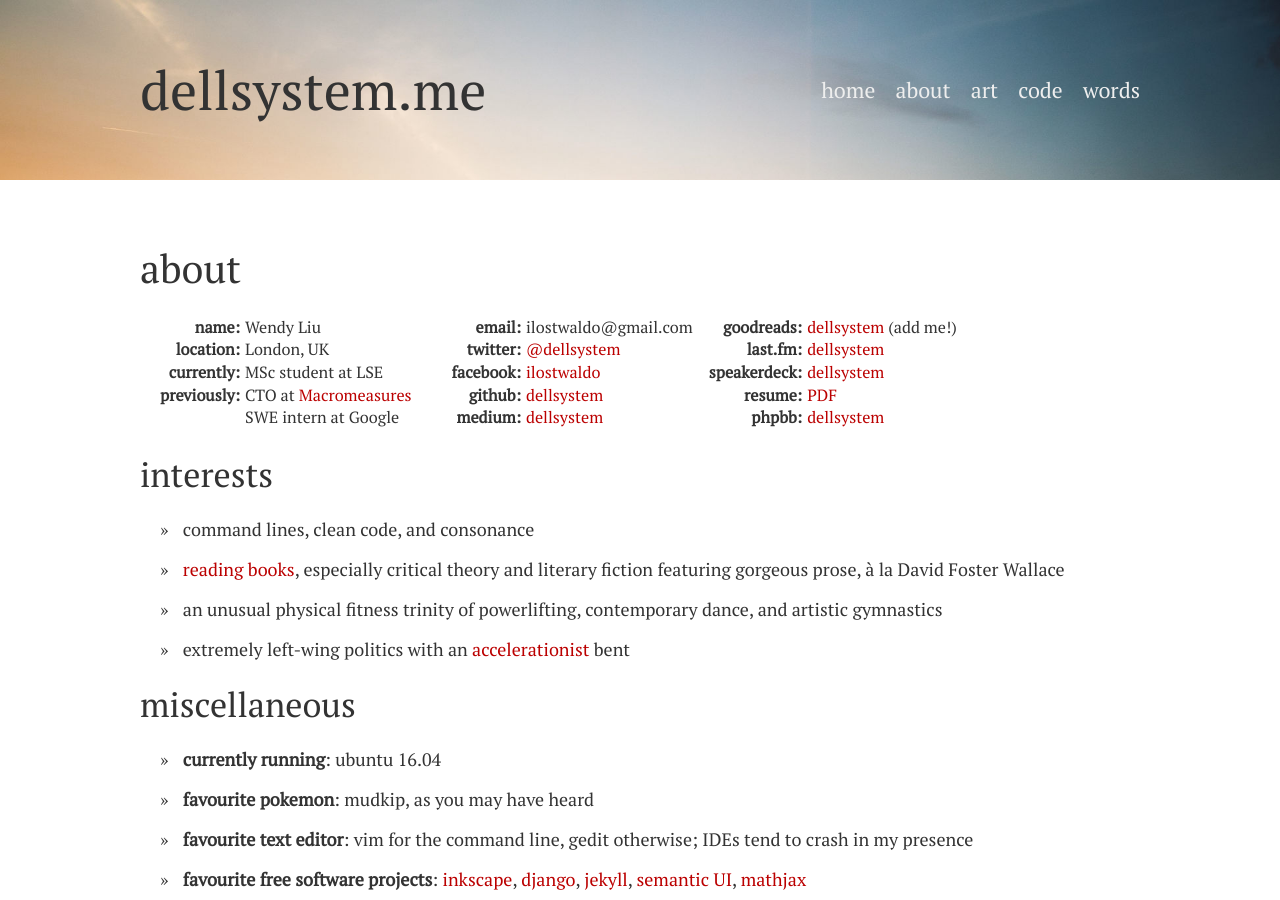
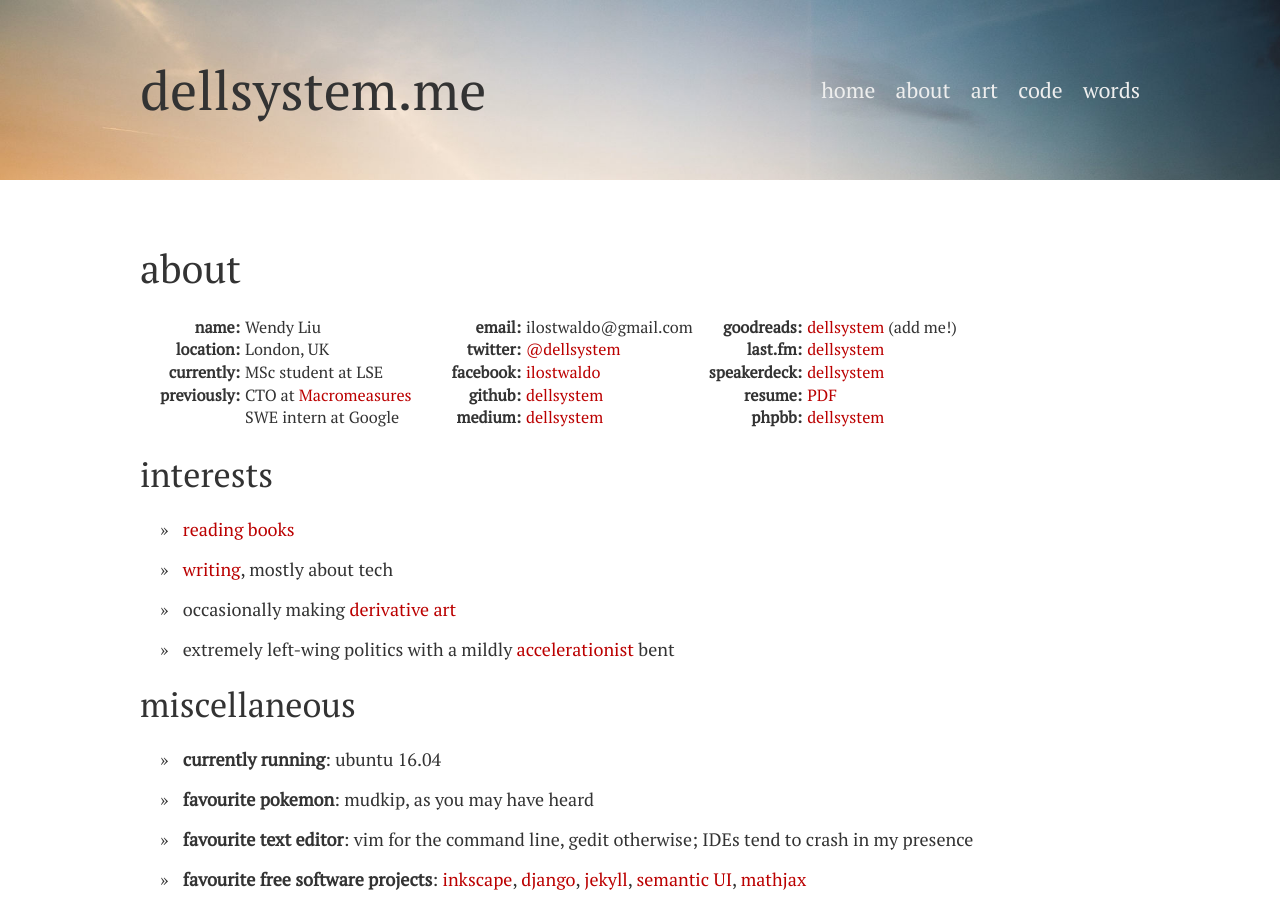
Before and after one commit to dellsystem/dellsystem.github.io, a Jekyll site: the page built from about.md, in a window 1280 px wide and 900 px high. Built offline with Jekyll 4.4.1, drawn with Linux system fonts in a browser that asks for light colours.

Commit message:
Update about.md

```diff
--- a/about.md
+++ b/about.md
@@ -8,12 +8,10 @@ layout: default
 interests
 ---------
 
-* command lines, clean code, and consonance
-* [reading books](http://goodreads.com/dellsystem), especially critical theory
-  and literary fiction featuring gorgeous prose, à la David Foster Wallace
-* an unusual physical fitness trinity of powerlifting, contemporary dance, and
-  artistic gymnastics
-* extremely left-wing politics with an [accelerationist] bent
+* [reading books](http://goodreads.com/dellsystem)
+* [writing](/words#external), mostly about tech
+* occasionally making [derivative art](/art)
+* extremely left-wing politics with a mildly [accelerationist] bent
 
 miscellaneous
 -------------
--- a/words.html
+++ b/words.html
@@ -41,7 +41,7 @@ title: Words
 
 <hr />
 
-<h2>External publications</h2>
+<h2 id="external">External publications</h2>
 
 <dl class="vertical">
 <dt>
```
